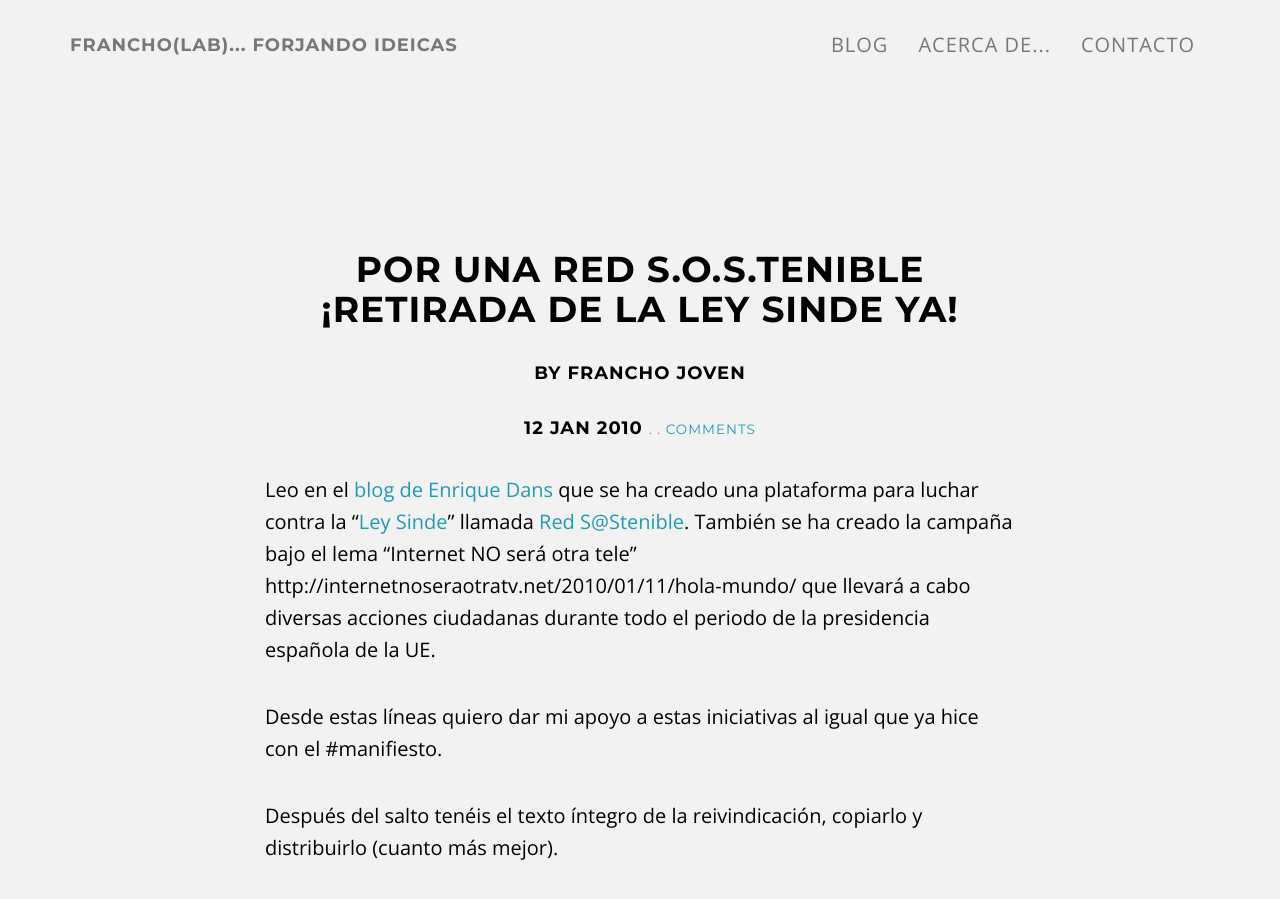
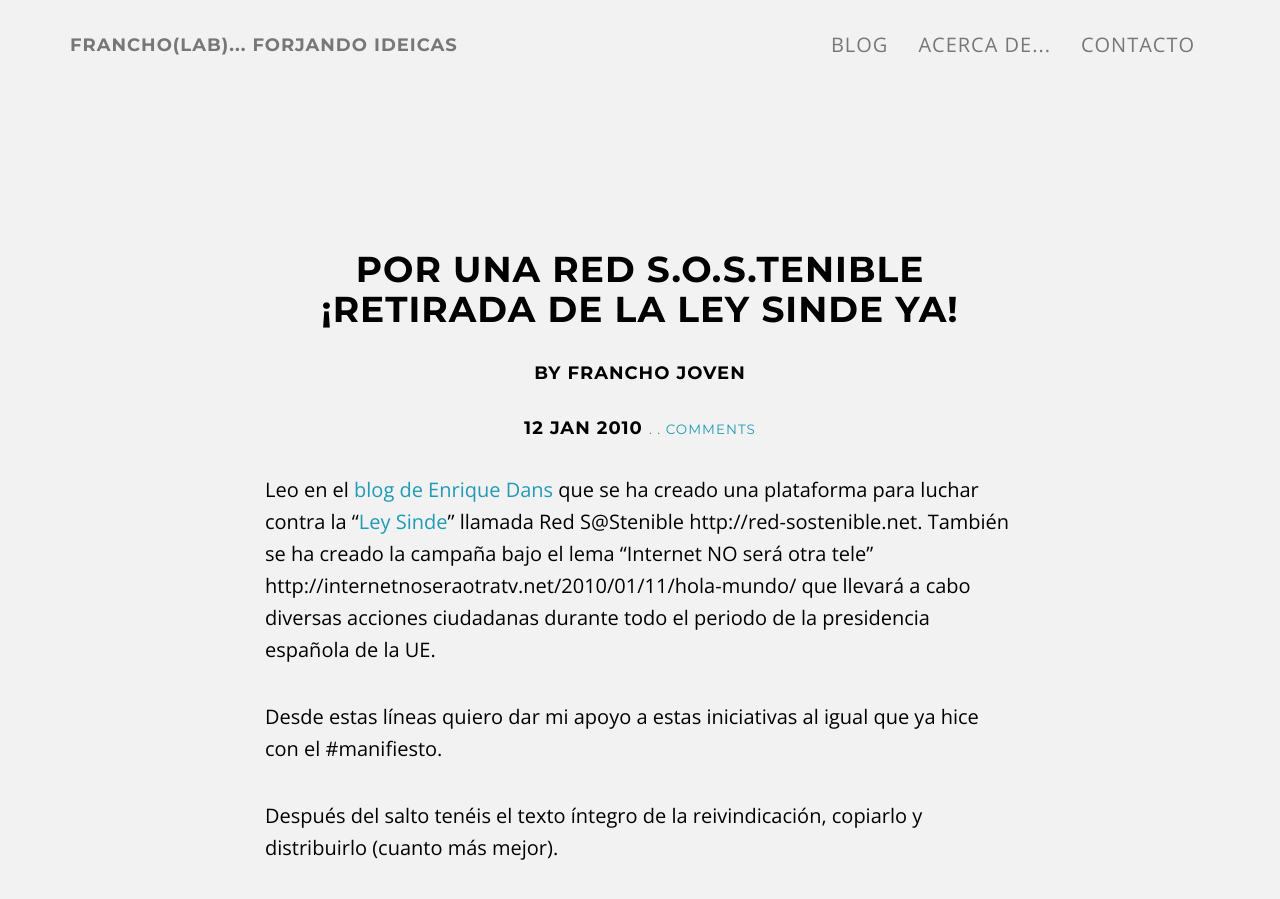
Before and after one commit to francho/francho.github.io, a Jekyll site: the page built from _posts/2010-01-12-por-una-red-s-o-s-tenible-retirada-de-la-ley-sinde-ya.md, in a window 1280 px wide and 900 px high. Built offline with Jekyll 4.4.1, drawn with Linux system fonts in a browser that asks for light colours; comment, search, counter and statistics services are not loaded.

```diff
--- a/_posts/2010-01-12-por-una-red-s-o-s-tenible-retirada-de-la-ley-sinde-ya.md
+++ b/_posts/2010-01-12-por-una-red-s-o-s-tenible-retirada-de-la-ley-sinde-ya.md
@@ -18,7 +18,7 @@ author:
 excerpt: !ruby/object:Hpricot::Doc
   options: {}
 ---
-Leo en el [blog de Enrique Dans](http://www.enriquedans.com/2010/01/a-partir-de-hoy-red-y-libertad.html) que se ha creado una plataforma para luchar contra la "[Ley Sinde](http://www.makarras.org/2010/01/09/la-ley-sinde-para-torpes-y-periodistas-que-se-la-tragan-dobla/)" llamada [Red S@Stenible](http://red-sostenible.net). También se ha creado la campaña bajo el lema "Internet NO será otra tele" http://internetnoseraotratv.net/2010/01/11/hola-mundo/ que llevará a cabo diversas acciones ciudadanas durante todo el periodo de la presidencia española de la UE.
+Leo en el [blog de Enrique Dans](http://www.enriquedans.com/2010/01/a-partir-de-hoy-red-y-libertad.html) que se ha creado una plataforma para luchar contra la "[Ley Sinde](http://www.makarras.org/2010/01/09/la-ley-sinde-para-torpes-y-periodistas-que-se-la-tragan-dobla/)" llamada Red S@Stenible http://red-sostenible.net. También se ha creado la campaña bajo el lema "Internet NO será otra tele" http://internetnoseraotratv.net/2010/01/11/hola-mundo/ que llevará a cabo diversas acciones ciudadanas durante todo el periodo de la presidencia española de la UE.
 
 Desde estas líneas quiero dar mi apoyo a estas iniciativas al igual que ya hice con el #manifiesto.
 
```
